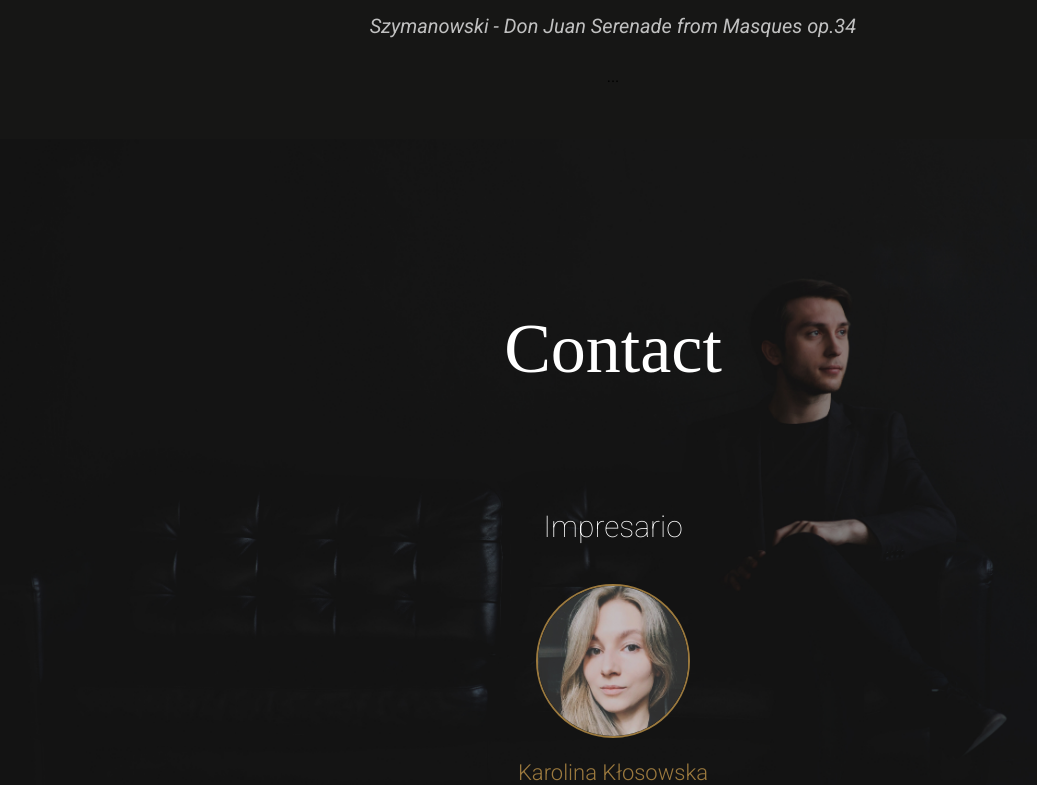
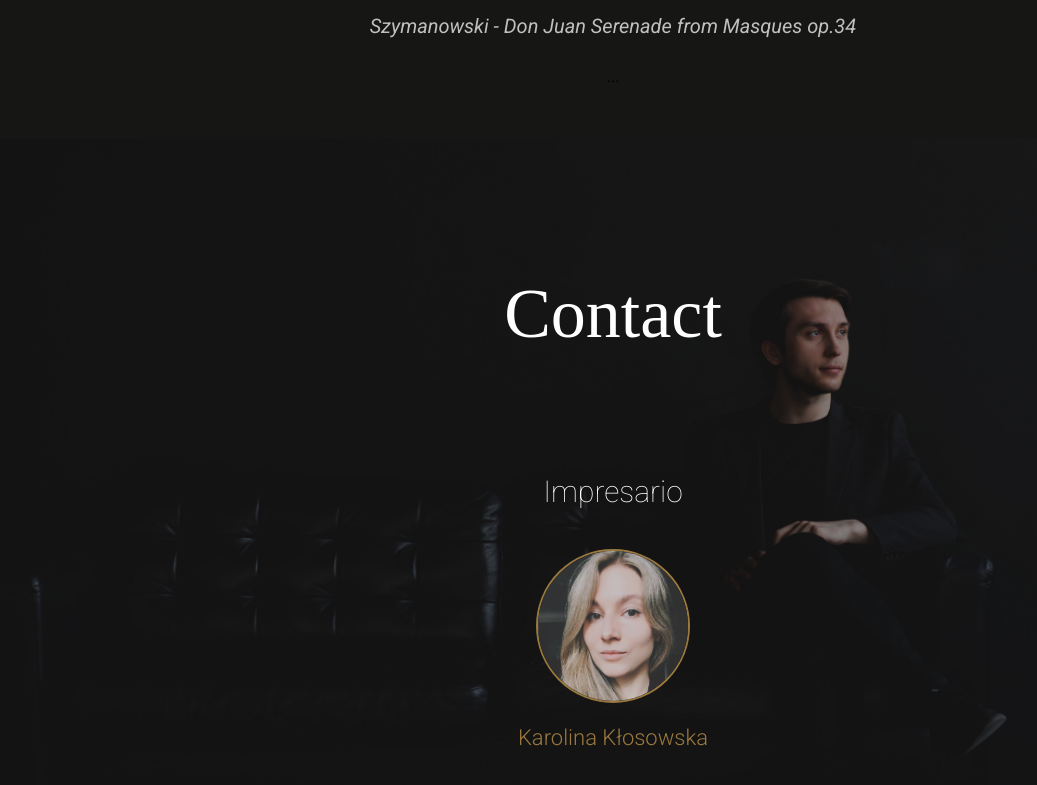
Before and after one commit to Natheidi/LukaszByrdy-portfolio, a React (Create React App) app: page / in a window 1280 px wide. Shown: the part 5360-6145 px from the top of the page, without its empty margins (27-1064 px from the left). Built offline with nearby package versions, Linux system fonts and the light colour scheme.

Commit message:
margin fixed container

```diff
--- a/src/components/Contact/contact.css
+++ b/src/components/Contact/contact.css
@@ -16,7 +16,6 @@
     flex-direction: column;
     margin-right: auto;
     margin-left: auto;
-    padding-top: 70px;
 }
 
 .h-title-contact {
```
